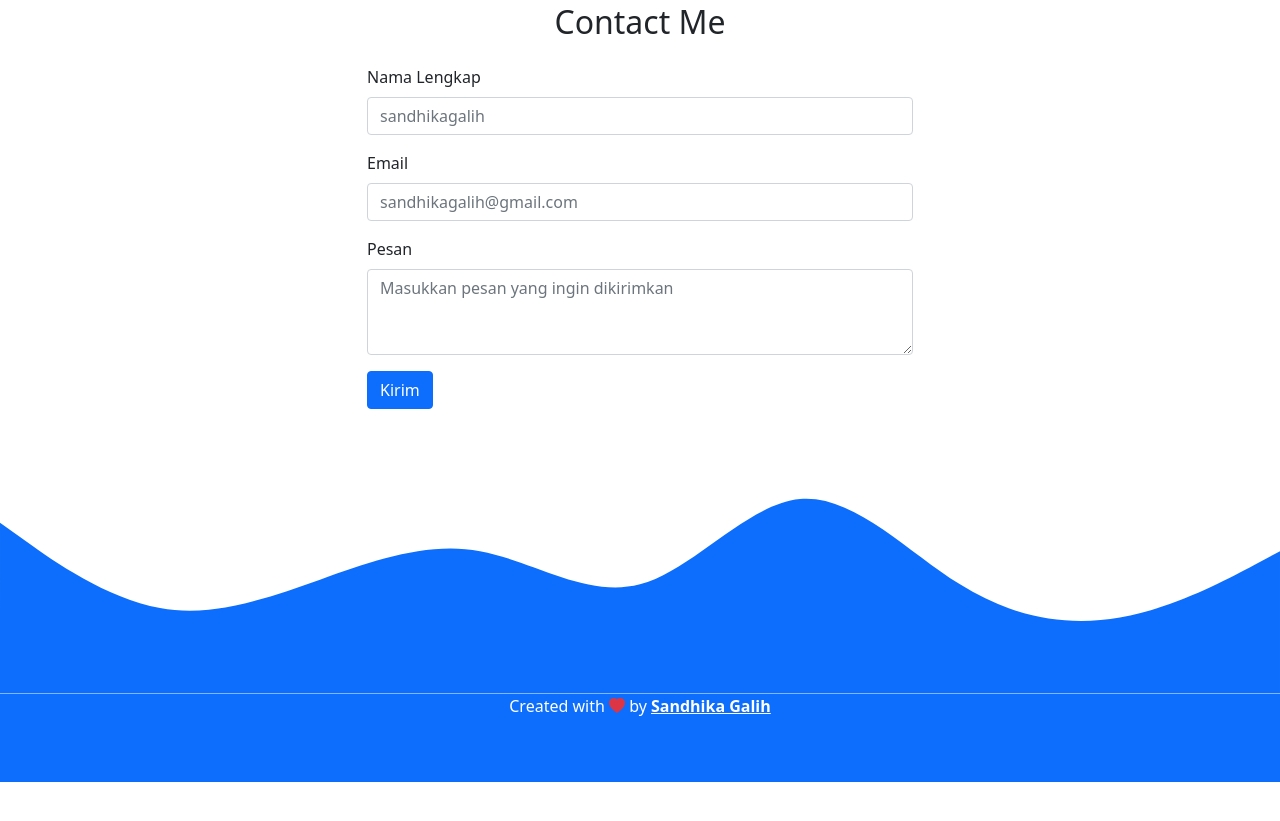
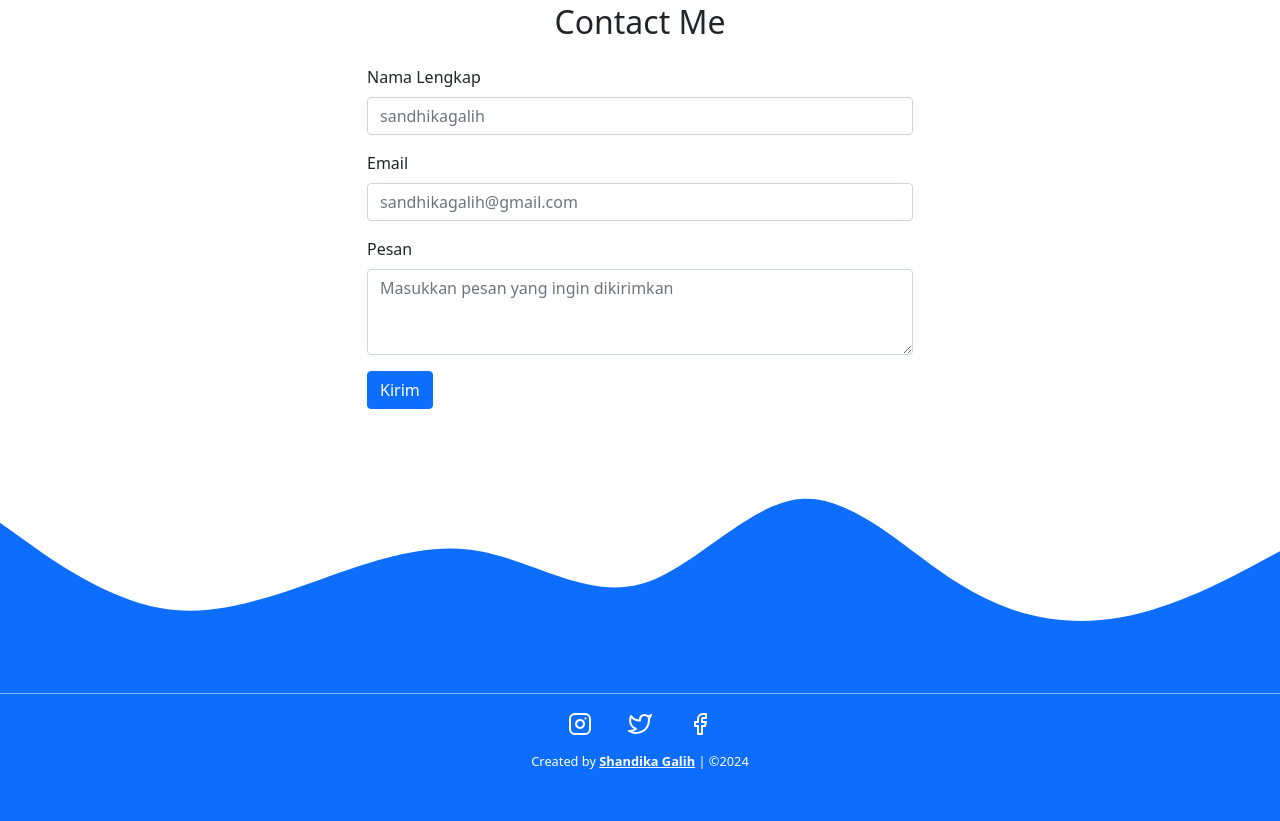
Before and after one commit to sandhikagalih/sandhikagalih.github.io, a plain HTML site: page index.html in a window 1280 px wide. Shown: the part 3203-4024 px from the top of the page. Before the commit the page ends 3985 px from the top, so only its background shows below. Drawn offline with nearby package versions, Linux system fonts and the light colour scheme.

Commit message:
Mengubah bagian footer menjadi icon untuk menuju ke media sosial

```diff
--- a/index.html
+++ b/index.html
@@ -18,6 +18,9 @@
       rel="stylesheet"
       href="https://cdn.jsdelivr.net/npm/bootstrap-icons@1.3.0/font/bootstrap-icons.css"
     />
+
+    <!-- Footer Icons -->
+    <script src="https://unpkg.com/feather-icons"></script>
 
     <!-- AOS -->
     <link href="https://unpkg.com/aos@2.3.1/dist/aos.css" rel="stylesheet" />
@@ -372,17 +375,22 @@
 
     <!-- Footer -->
     <footer class="bg-primary text-white text-center pb-5">
-      <p>
-        Created with <i class="bi bi-heart-fill text-danger"></i> by
-        <a
-          href="https://www.instagram.com/sandhikagalih/"
-          class="text-white fw-bold"
-          >Sandhika Galih</a
-        >
-      </p>
+      <div class="socials">
+        <a href="#"><i data-feather="instagram"></i></a>
+        <a href="#"><i data-feather="twitter"></i></a>
+        <a href="#"><i data-feather="facebook"></i></a>
+      </div>
+
+      <div class="credit">
+        <p>Created by <a href="">Shandika Galih</a> | &copy;2024</p>
+      </div>
     </footer>
     <!-- Akhir Footer -->
 
+    <!-- Icons -->
+    <script>
+      feather.replace();
+    </script>
     <script
       src="https://cdn.jsdelivr.net/npm/bootstrap@5.0.0-beta2/dist/js/bootstrap.bundle.min.js"
       integrity="sha384-b5kHyXgcpbZJO/tY9Ul7kGkf1S0CWuKcCD38l8YkeH8z8QjE0GmW1gYU5S9FOnJ0"
--- a/style.css
+++ b/style.css
@@ -21,7 +21,7 @@ section {
 }
 
 .keyboard-box::before {
-  content: 'MY';
+  content: "MY";
   position: absolute;
   color: #fff;
   font-size: 6em;
@@ -39,7 +39,7 @@ section {
 }
 
 .keyboard-box::after {
-  content: 'KEYBOARD';
+  content: "KEYBOARD";
   position: absolute;
   color: #fff;
   font-size: 4.3em;
@@ -101,3 +101,25 @@ section {
 .keyboard-box:hover .keyboard-img {
   transform: translate3d(-50%, -52%, 100px) rotate(5deg) scale(1.2);
 }
+
+footer .socials {
+  padding: 1rem 0;
+}
+
+footer .socials a {
+  color: #fff;
+  margin: 1rem;
+}
+footer .socials a:hover,
+footer .links a:hover {
+  transition: 0.5s;
+  color: var(--bg);
+}
+
+footer .credit {
+  font-size: 0.8rem;
+}
+footer .credit a {
+  color: var(--bg);
+  font-weight: 700;
+}
```
